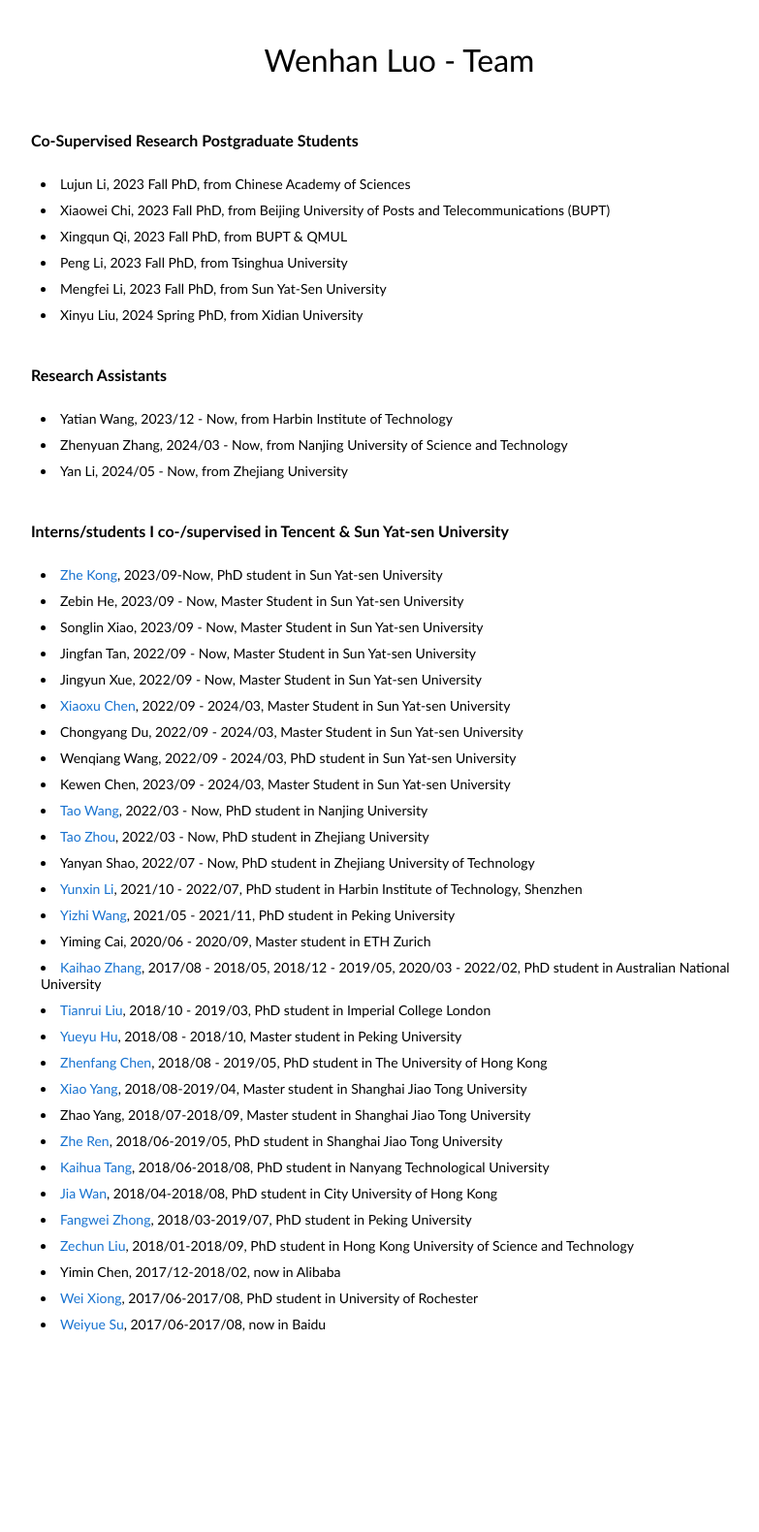
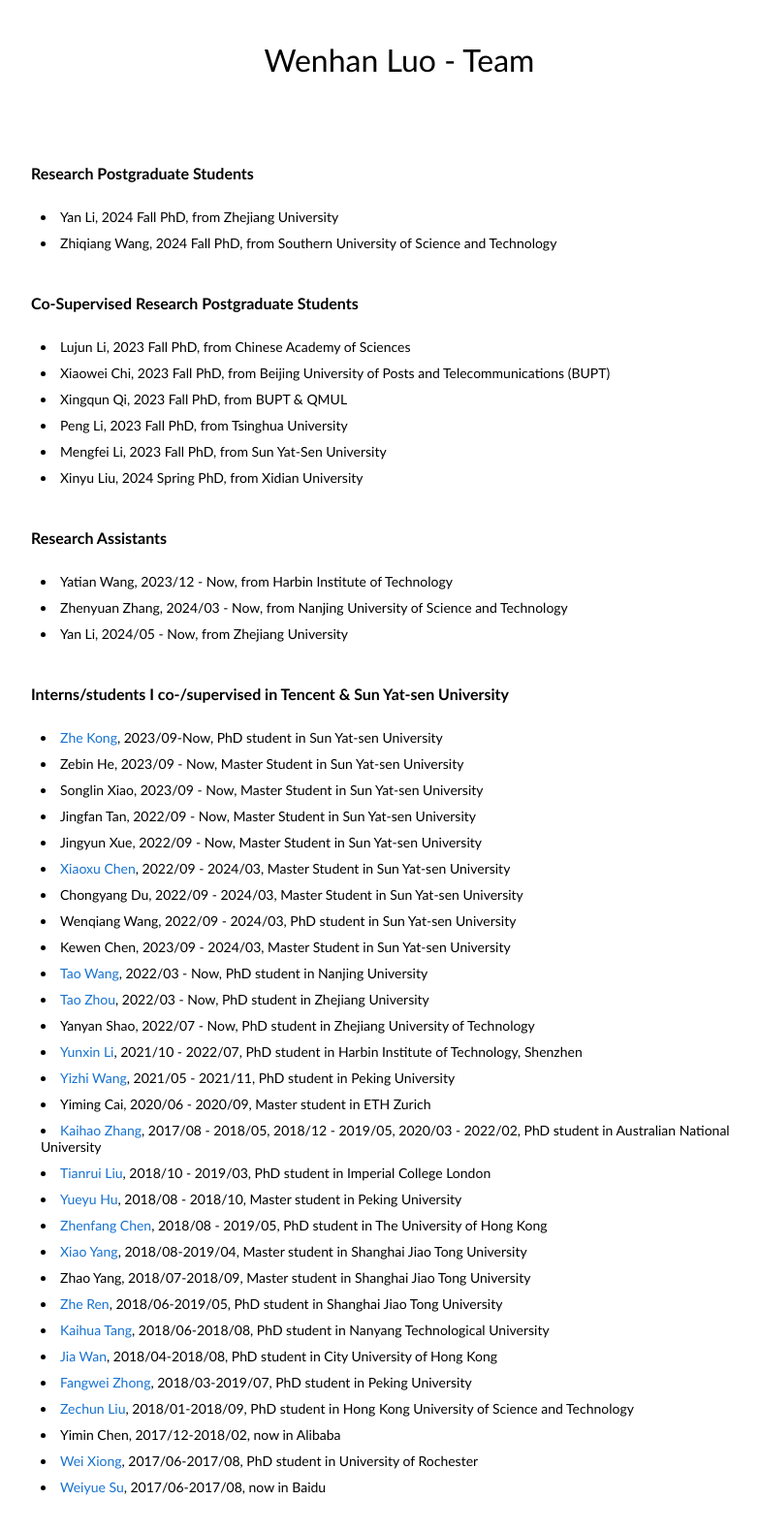
Before and after one commit to whluo/whluo.github.io, a Jekyll site: the page assets/team.html, which Jekyll copies as it is, in a window 1280 px wide. Shown: the whole page at 97% size, without its empty margins (228-1011 px from the left). Built offline with Jekyll 4.4.1, drawn with Linux system fonts in a browser that asks for light colours; before the commit the page ends 1412 px from its top, so only the background shows below that.

Commit message:
update team

```diff
--- a/assets/team.html
+++ b/assets/team.html
@@ -43,6 +43,23 @@
             <tbody>
               <tr style="padding:0px">
                 <td style="padding:2.5%;width:63%;vertical-align:middle">
+
+                  <br><br>
+
+                  <teamtitle>Research Postgraduate Students</teamtitle>
+                    <br><br>
+
+                    <li>
+                      Yan Li, 2024 Fall PhD, from Zhejiang University
+                    </li>
+
+
+                    <li>
+                      Zhiqiang Wang, 2024 Fall PhD, from Southern University of Science and Technology
+                    </li>
+
+
+                     <br><br>
 
                     <teamtitle>Co-Supervised Research Postgraduate Students</teamtitle>
                     <br><br>
```
